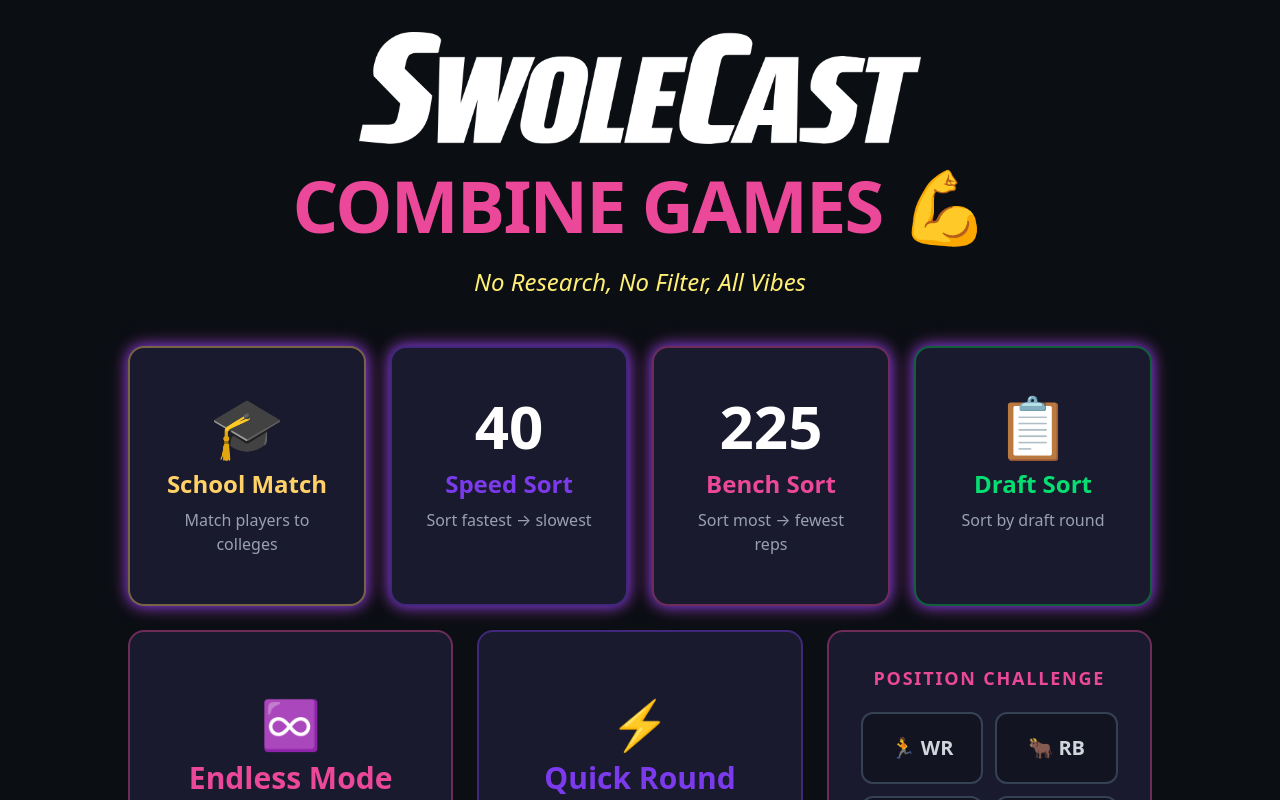
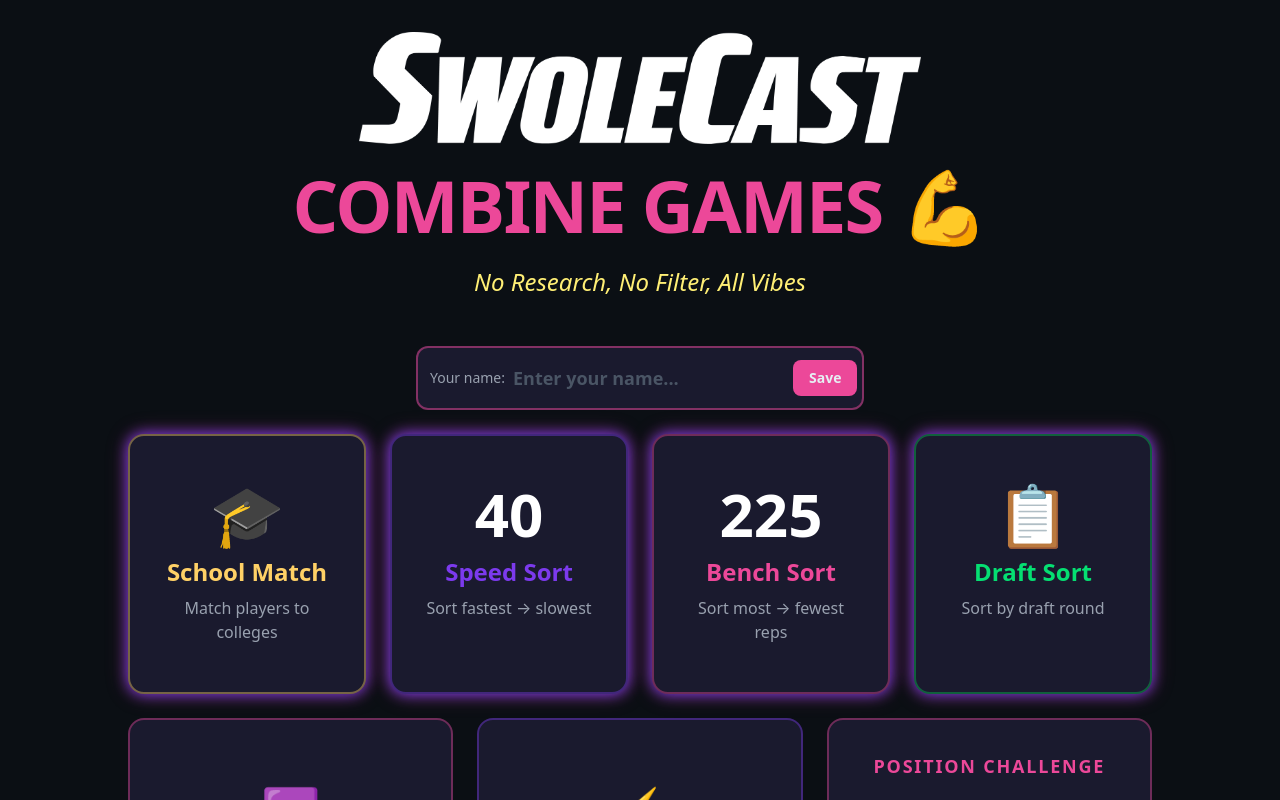
Before and after one commit to swoleclawd-bot/swolecast-combine-guessoff, a React (Vite) app: page / in a window 1280 px wide. Shown: the top 800 px of the page. Built offline with nearby package versions, Linux system fonts and the light colour scheme.

Commit message:
feat: proper name entry UI on menu instead of window.prompt — name shows before games start

```diff
--- a/src/App.tsx
+++ b/src/App.tsx
@@ -7,7 +7,7 @@ import BenchSort from './BenchSort';
 import QuickRound from './QuickRound';
 import SchoolMatch from './SchoolMatch';
 import DraftSort from './DraftSort';
-import Leaderboard, { normalizeGameMode, recordLeaderboardScore } from './Leaderboard';
+import Leaderboard, { normalizeGameMode, recordLeaderboardScore, getPlayerName, setPlayerName } from './Leaderboard';
 
 function shuffle<T>(arr: T[]): T[] {
   const a = [...arr];
@@ -133,7 +133,20 @@ export default function App() {
   const [positionSelectMode, setPositionSelectMode] = useState(false);
   const [showLeaderboard, setShowLeaderboard] = useState(false);
   const [currentLeaderboardEntryId, setCurrentLeaderboardEntryId] = useState<string | null>(null);
+  const [playerName, setPlayerNameState] = useState('');
+  const [editingName, setEditingName] = useState(false);
+  const [nameInput, setNameInput] = useState('');
   const timerRef = useRef<ReturnType<typeof setInterval> | null>(null);
+
+  // Load player name from localStorage on mount
+  useEffect(() => {
+    const saved = getPlayerName();
+    setPlayerNameState(saved);
+    // If no name set yet, prompt for one
+    if (!saved || saved === 'Player') {
+      setEditingName(true);
+    }
+  }, []);
 
   useEffect(() => {
     fetch('/players.json').then(r => r.json()).then((data: Player[]) => {
@@ -295,6 +308,52 @@ export default function App() {
             <span className="text-accent">COMBINE GAMES</span> 💪
           </h1>
           <p className="text-highlight mt-2 lg:mt-4 text-lg lg:text-2xl italic font-medium animate-glow-pulse">No Research, No Filter, All Vibes</p>
+        </div>
+
+        {/* Player Name Bar */}
+        <div className="w-full max-w-md mb-4 lg:mb-6">
+          {editingName ? (
+            <div className="flex gap-2 items-center bg-card border-2 border-accent/50 rounded-xl p-3">
+              <span className="text-gray-400 text-sm shrink-0">Your name:</span>
+              <input
+                type="text"
+                value={nameInput}
+                onChange={e => setNameInput(e.target.value.slice(0, 20))}
+                onKeyDown={e => {
+                  if (e.key === 'Enter' && nameInput.trim()) {
+                    const saved = setPlayerName(nameInput.trim());
+                    setPlayerNameState(saved);
+                    setEditingName(false);
+                  }
+                }}
+                placeholder="Enter your name..."
+                autoFocus
+                className="flex-1 bg-transparent border-none outline-none text-white font-bold text-lg placeholder-gray-600"
+                maxLength={20}
+              />
+              <button
+                onClick={() => {
+                  if (nameInput.trim()) {
+                    const saved = setPlayerName(nameInput.trim());
+                    setPlayerNameState(saved);
+                    setEditingName(false);
+                  }
+                }}
+                className="px-4 py-2 bg-accent rounded-lg font-bold text-sm hover:bg-accent/80 min-h-[36px]"
+              >
+                Save
+              </button>
+            </div>
+          ) : (
+            <button
+              onClick={() => { setNameInput(playerName); setEditingName(true); }}
+              className="w-full flex items-center justify-center gap-2 bg-card/50 border border-gray-700 rounded-xl px-4 py-2 hover:border-accent/50 transition-colors"
+            >
+              <span className="text-gray-400 text-sm">Playing as</span>
+              <span className="text-white font-bold">{playerName}</span>
+              <span className="text-gray-500 text-xs">✏️</span>
+            </button>
+          )}
         </div>
 
         <div className="flex flex-col items-center gap-4 lg:gap-6 w-full max-w-5xl mb-6 lg:mb-8">
--- a/src/Leaderboard.tsx
+++ b/src/Leaderboard.tsx
@@ -85,8 +85,7 @@ export function ensurePlayerName(): string {
   if (!isBrowser()) return 'Player';
   const existing = localStorage.getItem(PLAYER_NAME_KEY);
   if (existing && existing.trim()) return existing;
-  const entered = window.prompt('Enter your player name for the leaderboard:', 'Player') || 'Player';
-  return setPlayerName(entered);
+  return 'Player';
 }
 
 export function normalizeGameMode(mode: string): LeaderboardGameMode {
```
